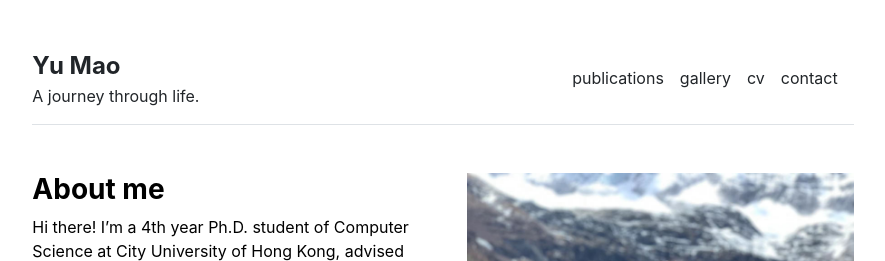
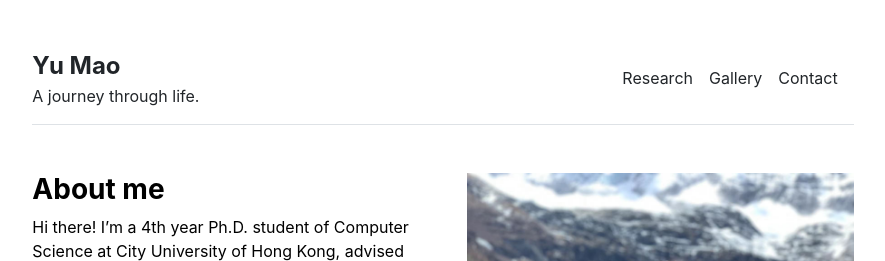
Before and after one commit to mynotwo/academic, a Jekyll site: the page built from index.md, in a window 1280 px wide. Shown: the top 261 px of the page, without its empty margins (197-1082 px from the left). Built offline with Jekyll 4.4.1, drawn with Linux system fonts in a browser that asks for light colours.

Commit message:
Update settings.yml

```diff
--- a/_data/settings.yml
+++ b/_data/settings.yml
@@ -1,8 +1,7 @@
 menu:
-- {name: 'publications', url: '/publications.html'}
-- {name: 'gallery', url: '/gallery.html'}
-- {name: 'cv', url: '/cv.html'}
-- {name: 'contact', url: '/contact.html'}
+- {name: 'Research', url: '/publications.html'}
+- {name: 'Gallery', url: '/gallery.html'}
+- {name: 'Contact', url: '/contact.html'}
 
 people:
 - {name: 'Primary Investigator', title: 'Researcher', department: 'Physics & Astronomy', institution: 'Some University', institution_address: '1 Main Street, Canada', phone: '(000) 000-0000', email: 'hello@university.edu', office: 'Science Building 505', image: 'assets/img/primary-investigator.jpg', url: 'primary-investigator'}
```
